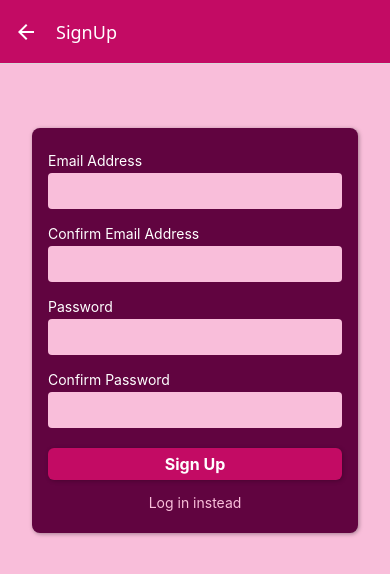
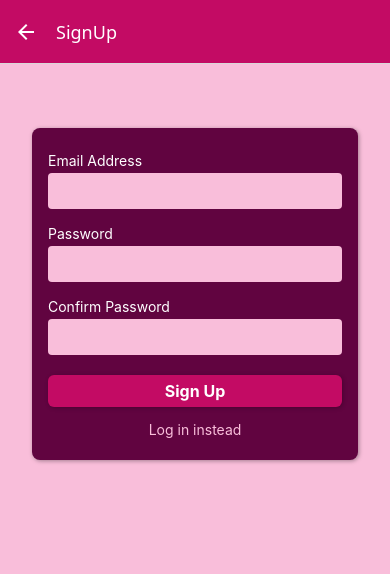
Before and after one commit to Igor-Ljucovic/JobSwap, a React Native app: screen /SignUp in a window 390 px wide. Shown: the top 574 px of the page. Built offline with nearby package versions, Linux system fonts and the light colour scheme.

Commit message:
remove confirm email field from SignUp page

```diff
--- a/components/Auth/AuthContent.js
+++ b/components/Auth/AuthContent.js
@@ -12,7 +12,6 @@ function AuthContent({ isLogin, onAuthenticate }) {
   const [credentialsInvalid, setCredentialsInvalid] = useState({
     email: false,
     password: false,
-    confirmEmail: false,
     confirmPassword: false,
   });
 
@@ -25,25 +24,23 @@ function AuthContent({ isLogin, onAuthenticate }) {
   }
 
   function submitHandler(credentials) {
-    let { email, confirmEmail, password, confirmPassword } = credentials;
+    let { email, password, confirmPassword } = credentials;
 
     email = email.trim();
     password = password.trim();
 
     const emailIsValid = email.includes('@');
     const passwordIsValid = password.length > 6;
-    const emailsAreEqual = email === confirmEmail;
     const passwordsAreEqual = password === confirmPassword;
 
     if (
       !emailIsValid ||
       !passwordIsValid ||
-      (!isLogin && (!emailsAreEqual || !passwordsAreEqual))
+      (!isLogin && !passwordsAreEqual)
     ) {
       Alert.alert('Invalid input', 'Please check your entered credentials.');
       setCredentialsInvalid({
         email: !emailIsValid,
-        confirmEmail: !emailIsValid || !emailsAreEqual,
         password: !passwordIsValid,
         confirmPassword: !passwordIsValid || !passwordsAreEqual,
       });
--- a/components/Auth/AuthForm.js
+++ b/components/Auth/AuthForm.js
@@ -6,13 +6,11 @@ import Input from './Input';
 
 function AuthForm({ isLogin, onSubmit, credentialsInvalid }) {
   const [enteredEmail, setEnteredEmail] = useState('');
-  const [enteredConfirmEmail, setEnteredConfirmEmail] = useState('');
   const [enteredPassword, setEnteredPassword] = useState('');
   const [enteredConfirmPassword, setEnteredConfirmPassword] = useState('');
 
   const {
     email: emailIsInvalid,
-    confirmEmail: emailsDontMatch,
     password: passwordIsInvalid,
     confirmPassword: passwordsDontMatch,
   } = credentialsInvalid;
@@ -21,9 +19,6 @@ function AuthForm({ isLogin, onSubmit, credentialsInvalid }) {
     switch (inputType) {
       case 'email':
         setEnteredEmail(enteredValue);
-        break;
-      case 'confirmEmail':
-        setEnteredConfirmEmail(enteredValue);
         break;
       case 'password':
         setEnteredPassword(enteredValue);
@@ -37,7 +32,6 @@ function AuthForm({ isLogin, onSubmit, credentialsInvalid }) {
   function submitHandler() {
     onSubmit({
       email: enteredEmail,
-      confirmEmail: enteredConfirmEmail,
       password: enteredPassword,
       confirmPassword: enteredConfirmPassword,
     });
@@ -53,15 +47,6 @@ function AuthForm({ isLogin, onSubmit, credentialsInvalid }) {
           keyboardType="email-address"
           isInvalid={emailIsInvalid}
         />
-        {!isLogin && (
-          <Input
-            label="Confirm Email Address"
-            onUpdateValue={updateInputValueHandler.bind(this, 'confirmEmail')}
-            value={enteredConfirmEmail}
-            keyboardType="email-address"
-            isInvalid={emailsDontMatch}
-          />
-        )}
         <Input
           label="Password"
           onUpdateValue={updateInputValueHandler.bind(this, 'password')}
--- a/package.json
+++ b/package.json
@@ -19,6 +19,7 @@
     "axios": "^1.12.2",
     "babel-preset-expo": "~54.0.0",
     "expo": "~54.0.9",
+    "expo-app-loading": "^2.1.1",
     "expo-status-bar": "~3.0.8",
     "firebase": "^12.3.0",
     "react": "19.1.0",
```
Also changed, not shown: 1 other file (tests, documents, lock files or other folders).
